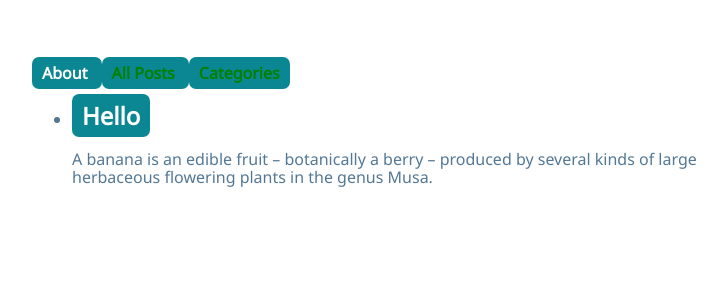
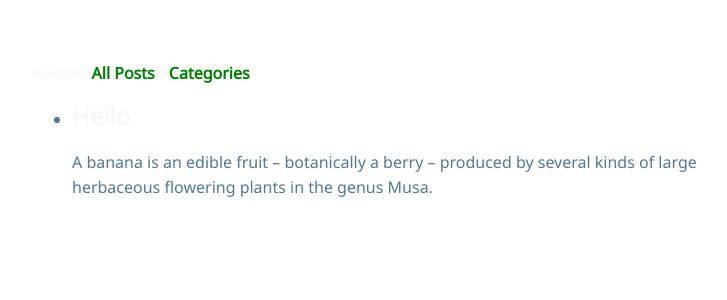
Before and after one commit to xfltrt/xfltrt.github.io, a Jekyll site: the page built from index.html, in a window 1280 px wide. Shown: the top 300 px of the page, without its empty margins (258-985 px from the left). Built offline with Jekyll 4.4.1, drawn with Linux system fonts in a browser that asks for light colours.

Commit message:
Update main.scss

```diff
--- a/_sass/main.scss
+++ b/_sass/main.scss
@@ -26,17 +26,19 @@ h1, h1, h3, h4, h5, h6 {
   padding: 0;
 }
 
+p {
+  line-height: 1.6rem;
+}
+
 a {
-  border-radius: 7px;
-  padding: 5px 10px;
-  background: #0b8793;
-  color: #fff;
+  padding: 5px 10px 5px 0;
+  color: var(--colour-gray);
   font-weight: 700;
   text-decoration: none;
 }
 
 a:hover {
-  border-right: 10px solid #fff;
+  color: var(--colour-dark);
 }
 
 .current {
```
